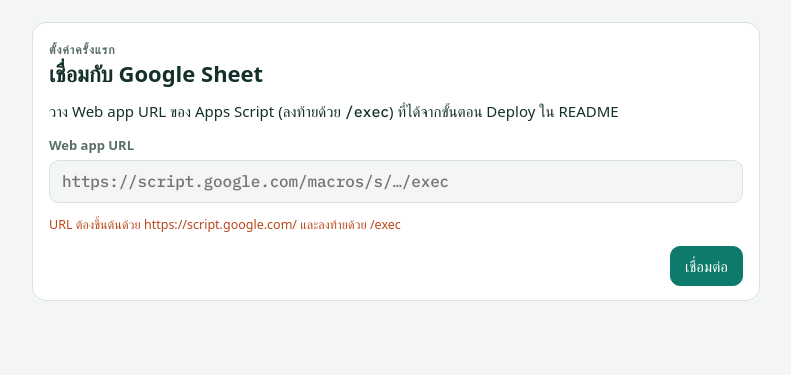
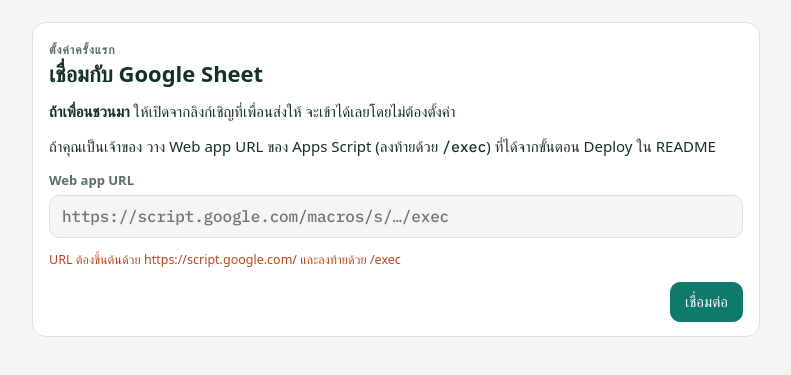
Before and after one commit to ThampOfficial/tripitinerary, a plain HTML site: page index.html in a window 1280 px wide. Both pictures are taken after a click on the button "เชื่อมต่อ". Shown: the part 59-434 px from the top of the page, without its empty margins (244-1035 px from the left). Drawn offline with Linux system fonts and the light colour scheme; a web font is replaced by a local one.

Commit message:
Invite links carry the backend URL so friends join without setup
Co-Authored-By: Claude Opus 5.5 <noreply@anthropic.com>
Claude-Session: https://claude.ai/code/session_012VnNPdGdLp1E79r5SxUsCi

```diff
--- a/index.html
+++ b/index.html
@@ -1252,7 +1252,7 @@ function renderSettings(v){
    <div class="card pad row">${isCreator?`<button class="btn danger" id="delTrip">ลบทริปนี้</button>`:`<button class="btn danger" id="leave">ออกจากทริป</button>`}${SA?`<button class="btn" id="resetApi">เปลี่ยน Google Sheet ที่เชื่อมไว้</button><span class="hint">ทุกคนที่มีลิงก์เชิญหรือรหัสเปิดทริปนี้ได้ ส่งเฉพาะเพื่อนร่วมทริป</span>`:`<span class="hint">ข้อมูลทริปเปิดดูได้โดยทุกคนที่เปิดหน้านี้ได้ แชร์หน้านี้เฉพาะเพื่อนร่วมทริป</span>`}</div>`;
   const q=s=>v.querySelector(s);
   const ra=q('#resetApi');if(ra)ra.onclick=()=>confirmBox('เลิกเชื่อม Google Sheet นี้บนเครื่องนี้ แล้วใส่ URL ใหม่?','เปลี่ยน',()=>window.TRIP_RESET_API());
-  q('#cpInv').onclick=()=>copyText(`มาร่วมทริป "${t.name}" (${dlabel(t.start,{day:'numeric',month:'short'})} – ${dlabel(t.end,{day:'numeric',month:'short'})}) กัน\n${SA?`กดลิงก์นี้แล้วเลือกชื่อตัวเอง\n${location.origin+location.pathname}#join-${t.inviteCode}\n(รหัสเชิญ ${t.inviteCode})`:`เปิดแอป "ทริปด้วยกัน" ใน Claude กด "เข้าร่วมด้วยรหัส" แล้วใส่รหัส ${t.inviteCode}`}`);
+  q('#cpInv').onclick=()=>copyText(`มาร่วมทริป "${t.name}" (${dlabel(t.start,{day:'numeric',month:'short'})} – ${dlabel(t.end,{day:'numeric',month:'short'})}) กัน\n${SA?`กดลิงก์นี้แล้วเลือกชื่อตัวเอง\n${window.TRIP_INVITE_URL?window.TRIP_INVITE_URL(t.inviteCode):location.origin+location.pathname+'#join-'+t.inviteCode}\n(รหัสเชิญ ${t.inviteCode})`:`เปิดแอป "ทริปด้วยกัน" ใน Claude กด "เข้าร่วมด้วยรหัส" แล้วใส่รหัส ${t.inviteCode}`}`);
   q('#regen').onclick=()=>confirmBox('สร้างรหัสใหม่? รหัสเดิมจะใช้เข้าร่วมไม่ได้อีก คนที่อยู่ในทริปแล้วไม่ได้รับผลกระทบ','สร้างรหัสใหม่',()=>saveTrip({inviteCode:code6()}));
   q('#saveInfo').onclick=async()=>{const name=q('#sn').value.trim();if(!name)return;let s=q('#ss').value,e=q('#se').value||s;if(e<s)e=s;if(await saveTrip({name,start:s,end:e,fundHolder:q('#sh').value||null}))toast('บันทึกแล้ว')};
   const curs=()=>(t.currencies||[]).map(c=>({...c}));
--- a/standalone.js
+++ b/standalone.js
@@ -12,6 +12,13 @@
     del(k) { try { localStorage.removeItem(k); } catch (e) {} }
   };
   const API = () => (window.TRIP_API || store.get('tripApi') || '').trim();
+  const API_OK = u => /^https:\/\/script\.google\.com\/.+\/exec$/.test(u || '');
+  // invite links carry the backend URL, so friends who open one are connected without any setup
+  try {
+    const u = new URL(location.href), a = u.searchParams.get('api');
+    if (a && API_OK(a)) { store.set('tripApi', a); u.searchParams.delete('api'); history.replaceState(null, '', u.pathname + u.search + u.hash); }
+  } catch (e) {}
+  window.TRIP_INVITE_URL = code => location.origin + location.pathname + '?api=' + encodeURIComponent(API()) + '#join-' + code;
   const rid = () => Math.random().toString(36).slice(2, 10) + Date.now().toString(36).slice(-4);
 
   async function call(action, payload) {
@@ -160,13 +167,14 @@
     if (!v) return;
     v.innerHTML = `<div class="card pad stack" style="margin-top:8px">
       <div><span class="eyebrow">ตั้งค่าครั้งแรก</span><h2 style="font-size:22px">เชื่อมกับ Google Sheet</h2></div>
-      <p style="margin:0">วาง Web app URL ของ Apps Script (ลงท้ายด้วย <span class="num">/exec</span>) ที่ได้จากขั้นตอน Deploy ใน README</p>
+      <p style="margin:0"><b>ถ้าเพื่อนชวนมา</b> ให้เปิดจากลิงก์เชิญที่เพื่อนส่งให้ จะเข้าได้เลยโดยไม่ต้องตั้งค่า</p>
+      <p style="margin:0">ถ้าคุณเป็นเจ้าของ วาง Web app URL ของ Apps Script (ลงท้ายด้วย <span class="num">/exec</span>) ที่ได้จากขั้นตอน Deploy ใน README</p>
       <div class="field"><label for="apiUrl">Web app URL</label><input class="inp num" id="apiUrl" placeholder="https://script.google.com/macros/s/…/exec" value="${API().replace(/"/g, '&quot;')}"></div>
       <div class="hint err" id="apiMsg">${msg || ''}</div>
       <div class="row" style="justify-content:flex-end"><button class="btn pri" id="apiSave">เชื่อมต่อ</button></div></div>`;
     document.getElementById('apiSave').onclick = async () => {
       const u = document.getElementById('apiUrl').value.trim(), m = document.getElementById('apiMsg');
-      if (!/^https:\/\/script\.google\.com\/.+\/exec$/.test(u)) { m.textContent = 'URL ต้องขึ้นต้นด้วย https://script.google.com/ และลงท้ายด้วย /exec'; return; }
+      if (!API_OK(u)) { m.textContent = 'URL ต้องขึ้นต้นด้วย https://script.google.com/ และลงท้ายด้วย /exec'; return; }
       m.className = 'hint'; m.textContent = 'กำลังทดสอบ…';
       try {
         const r = await fetch(u); const j = await r.json();
```
Also changed, not shown: claude-artifact.html (+1 -1 lines).
